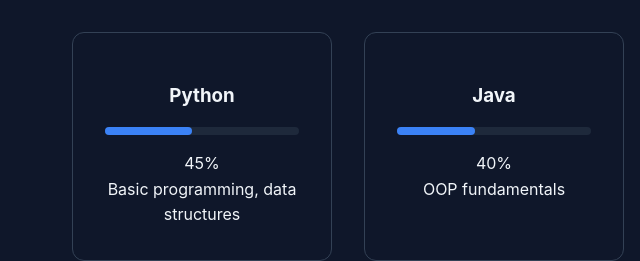
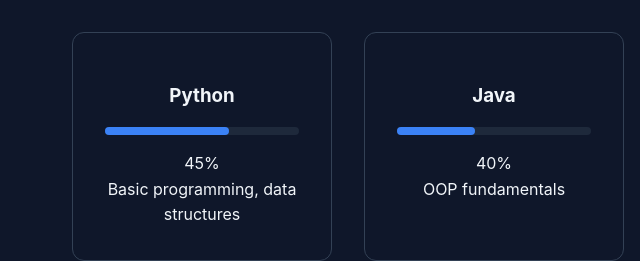
Before and after one commit to IndaraXX/Wai-Shan.github.io, a plain HTML site: page index.html in a window 1280 px wide. Shown: the part 1600-1861 px from the top of the page, 0-640 px from the left. Drawn offline with Linux system fonts and the light colour scheme; some icons are missing.

Commit message:
Update index.html

```diff
--- a/index.html
+++ b/index.html
@@ -470,7 +470,7 @@
                     </div>
                     <h3>Python</h3>
                     <div class="skill-bar">
-                        <div class="skill-progress" style="width: 45%"></div>
+                        <div class="skill-progress" style="width: 64%"></div>
                     </div>
                     <span class="skill-percentage">45%</span>
                     <p>Basic programming, data structures</p>
```
